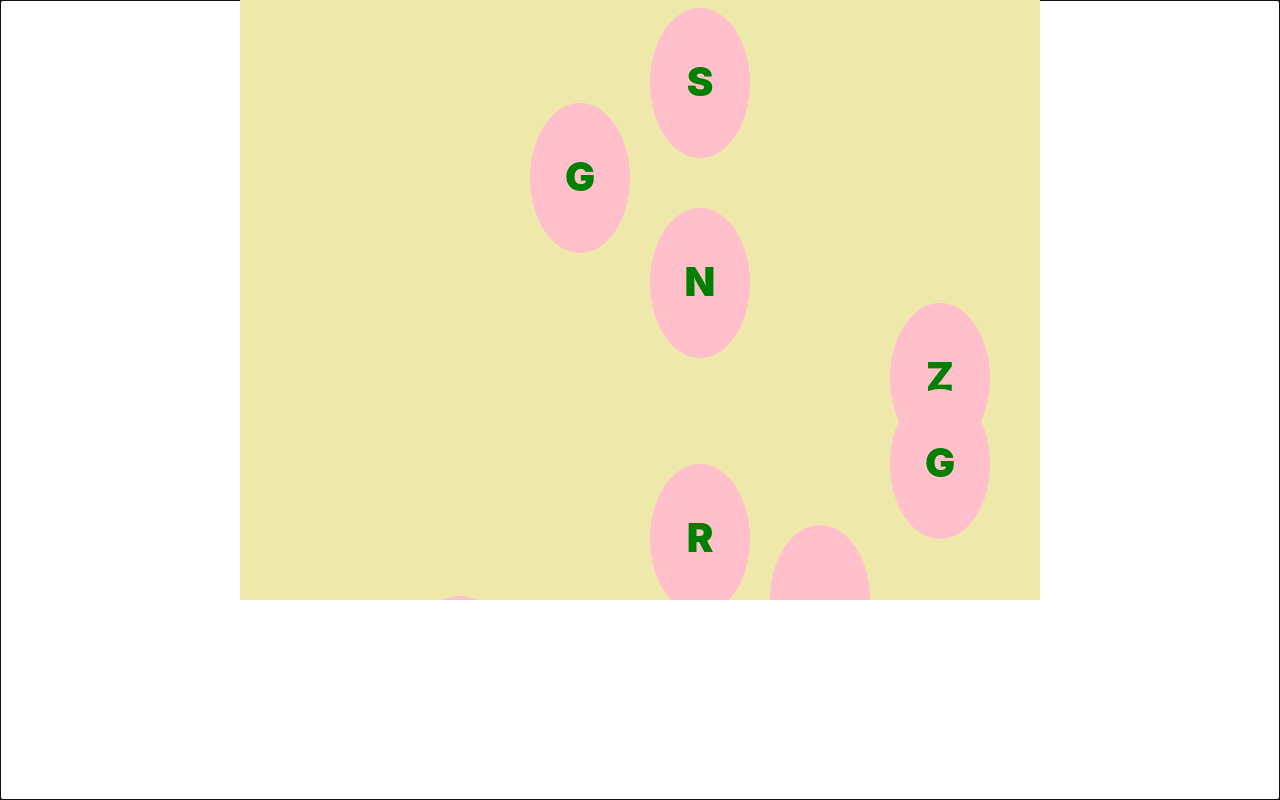
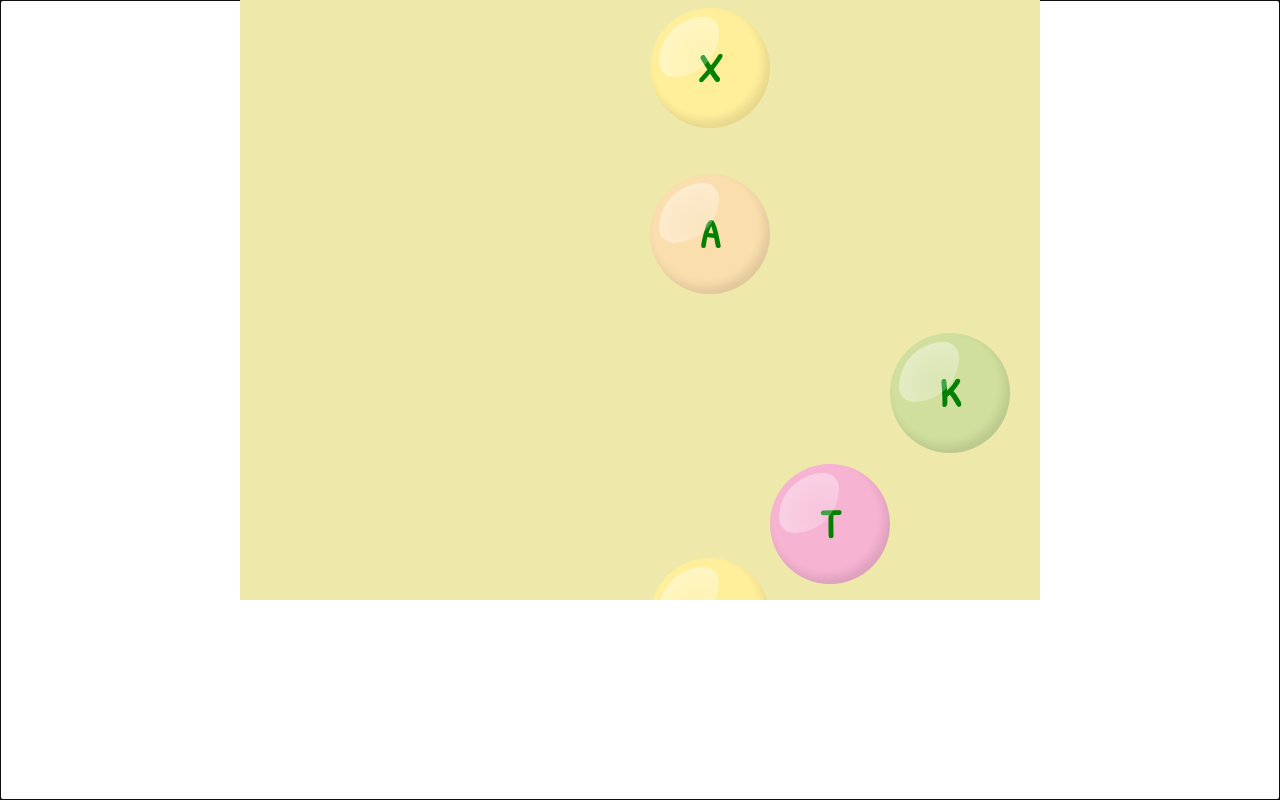
Before and after one commit to aliksayf/wild-gun, a React (Create React App) app: page / in a window 1280 px wide. Built offline with nearby package versions, Linux system fonts and the light colour scheme.

Commit message:
set colors

```diff
--- a/src/game2/Balloon.js
+++ b/src/game2/Balloon.js
@@ -3,6 +3,14 @@ import React, {useEffect, useRef, useState} from 'react';
 function getRandomArbitrary(min, max) {
     return Math.random() * (max - min) + min;
 }
+
+const randomFromArray = (arr) => {
+    let index = Math.floor(Math.random() * arr.length)
+    return arr[index]
+}
+
+const colors = ['blue', 'yellow', 'pink', 'green', 'orange']
+
 
 const Balloon = (props) => {
 
@@ -12,6 +20,7 @@ const Balloon = (props) => {
     const [height, setHeight] = useState('wrapper')
     const [display, setDisplay] = useState(true)
     const [timer, setTimer] = useState(0)
+    const [color] = useState(randomFromArray(colors))
 
     const checkPosition = () => {
         if (display === true) {
@@ -49,8 +58,8 @@ const Balloon = (props) => {
 
     useEffect(() => {
         setTimeout(() => {
-            setHeight('wrapper up')
-        }, 600 * i);
+            setHeight(height + ' up')
+        }, 1000 * i);
     }, [])
 
     return (<>
@@ -62,7 +71,7 @@ const Balloon = (props) => {
                 id={el.id}
                 ref={mountedRef}
             >
-                     <div className={el.bang ? 'explosion' : 'balloon'}>
+                     <div className={el.bang ? 'explosion' : 'balloon ' + color}>
                     <h1>
                         {/*{el.bang}*/}
                         {!el.bang && el.value.toUpperCase()}
--- a/src/game2/style.css
+++ b/src/game2/style.css
@@ -1,3 +1,5 @@
+@import url('https://fonts.googleapis.com/css2?family=Patrick+Hand&display=swap');
+
 
 .game-zone-balloons {
     width: 800px;
@@ -21,14 +23,27 @@
 .balloon {
     position: absolute;
     border-radius: 80%;
-    width: 100px;
-    height: 150px;
-    background-color: pink;
+    width: 120px;
+    height: 120px;
+    /*background-color: #ffc0cb;*/
     /*box-shadow: 10px 5px 5px rgba(211, 211, 211, .5);*/
     /*border: solid rgba(211, 211, 211, .5);*/
     text-align: center;
     justify-content: center;
     align-items: center;
+    box-shadow:inset -5px -7px 10px rgba(0,0,0,.1);
+}
+
+.balloon:before {
+    content:"";
+    display:block;
+    position:absolute;
+    width:50%;
+    height:50%;
+    top:7.5%;
+    left:7.5%;
+    border-radius: 75% 25%;
+    box-shadow:inset 10px 10px 50px rgba(255,255,255,.5);
 }
 
 .up {
@@ -37,9 +52,10 @@
 }
 
 .wrapper h1 {
-    margin-top: 50px;
+    margin-top: 35px;
     font-weight: 900;
     color: green;
+    font-family: 'Patrick Hand', cursive;
 }
 
 .pop {
@@ -54,8 +70,8 @@
     /*position: absolute;*/
     width: 200px;
     height: 200px;
-    margin-top: -20px;
-    margin-left: -50px;
+    margin-top: -50px;
+    margin-left: -40px;
     z-index: 3;
     background-image: url("../image/explosion.svg");
 }
@@ -71,3 +87,23 @@
     left: 50px;
     top: 100px;
 }
+
+.blue {
+    background-color: #C4E7F7;
+}
+
+.yellow {
+    background-color: #FFEF9B;
+}
+
+.pink {
+    background-color: #F6B3D2;
+}
+
+.green {
+    background-color: #D0DF9D;
+}
+
+.orange {
+    background-color: #FADEAD;
+}
```
Also changed, not shown: src/game2/StartPage.js (added, +12 -0 lines).
